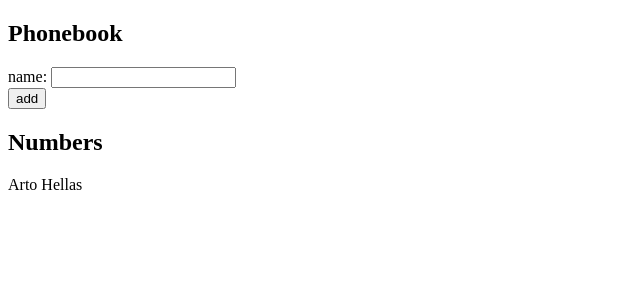
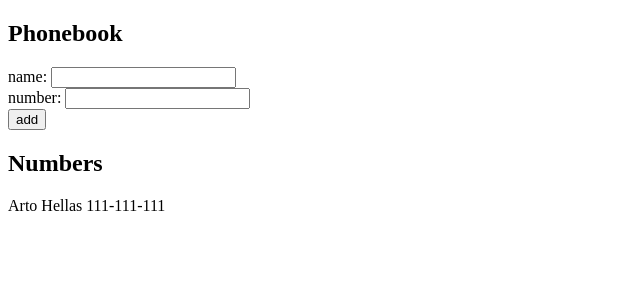
Before and after one commit to muzzamilr/fullstackopen-exercises, a React (Vite) app in the folder part2/phonebook/: page / in a window 1280 px wide. Shown: the top 300 px of the page, without its empty margins (0-640 px from the left). Built offline with nearby package versions, Linux system fonts and the light colour scheme.

Commit message:
complete part2 till 2.8 exercise

```diff
--- a/part2/phonebook/src/App.jsx
+++ b/part2/phonebook/src/App.jsx
@@ -1,8 +1,11 @@
 import { useState } from "react";
 
 const App = () => {
-  const [persons, setPersons] = useState([{ name: "Arto Hellas" }]);
+  const [persons, setPersons] = useState([
+    { name: "Arto Hellas", number: "111-111-111" },
+  ]);
   const [newName, setNewName] = useState("");
+  const [newNumber, setNewNumber] = useState("");
 
   const handleFormSubmit = (e) => {
     e.preventDefault();
@@ -10,11 +13,15 @@ const App = () => {
       alert(`${newName} is already added to phonebook`);
       return;
     }
-    setPersons((per) => [...per, { name: newName }]);
+    setPersons((per) => [...per, { name: newName, number: newNumber }]);
   };
 
-  const handleChange = (e) => {
+  const handleNameChange = (e) => {
     setNewName(e.target.value);
+  };
+
+  const handleNumberChange = (e) => {
+    setNewNumber(e.target.value);
   };
 
   return (
@@ -22,7 +29,10 @@ const App = () => {
       <h2>Phonebook</h2>
       <form onSubmit={handleFormSubmit}>
         <div>
-          name: <input onChange={handleChange} value={newName} />
+          name: <input onChange={handleNameChange} value={newName} />
+        </div>
+        <div>
+          number: <input onChange={handleNumberChange} value={newNumber} />
         </div>
         <div>
           <button type="submit">add</button>
@@ -30,7 +40,7 @@ const App = () => {
       </form>
       <h2>Numbers</h2>
       {persons.map((obj) => (
-        <p>{obj.name}</p>
+        <p key={obj.name}>{obj.name + " " + obj.number} </p>
       ))}
     </div>
   );
```
